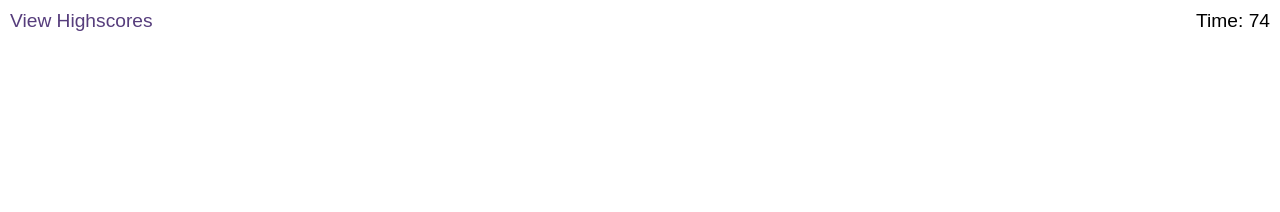
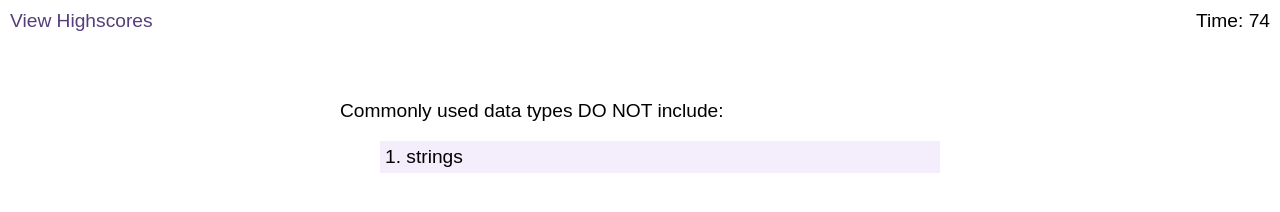
Before and after one commit to yarvelo23/code-quiz, a plain HTML site: page index.html in a window 1280 px wide. Both pictures are taken after a click on the button "Start Quiz". Drawn offline with Linux system fonts and the light colour scheme.

Commit message:
added for loops to display question title and choices

```diff
--- a/assets/js/logic.js
+++ b/assets/js/logic.js
@@ -8,6 +8,7 @@ var startScreen = document.getElementById("start-screen");
 var timerEl = document.getElementById("time");
 var startBtn = document.getElementById("start");
 var wrapper = document.querySelector(".wrapper");
+var questionsContent = document.getElementById("questions");
 
 // set timer to start at 76, a second is automatically subtracted on button click
 var timeRemaining = 76;
@@ -40,5 +41,19 @@ function displayQuestions(questionIndex) {
   startScreen.innerHTML = "";
   questionsList.innerHTML = "";
 
-  // for loop to call questions array
-};
+  // for loop to display questions from array
+  for (var i = 0; i < questions.length; i++) {
+    var questionTitle = questions[questionIndex].title;
+    var questionChoices = questions[questionIndex].choices;
+    questionsContent.textContent = questionTitle;
+  }
+
+  questionChoices.forEach(function (displayChoices) {
+    var questionChoice = document.createElement("li");
+    questionChoice.textContent = displayChoices;
+    questionsContent.appendChild(questionsList);
+    questionsList.appendChild(questionChoice);
+    questionChoice.addEventListener("click", (checkAnswer));
+  })
+  // TROUBLESHOOT WHY ONLY ONE CHOICE IS DISPLAYING
+}
--- a/index.html
+++ b/index.html
@@ -25,7 +25,7 @@
         <button id="start">Start Quiz</button>
       </div>
 
-      <div id="questions" class="hide">
+      <div id="questions">
         <h2 id="question-title"></h2>
         <div id="choices" class="choices"></div>
       </div>
```
